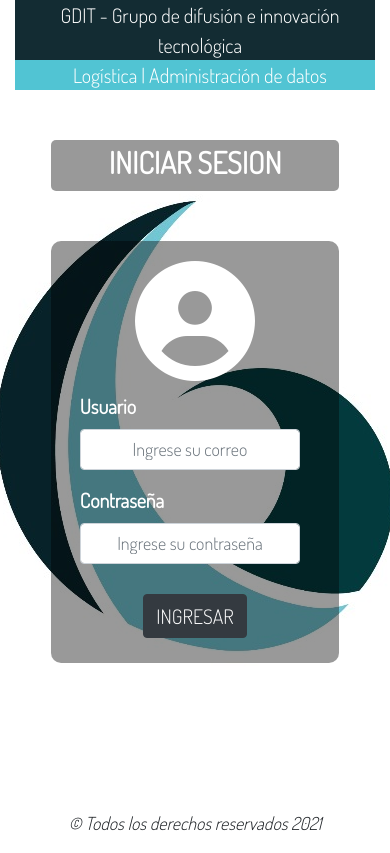
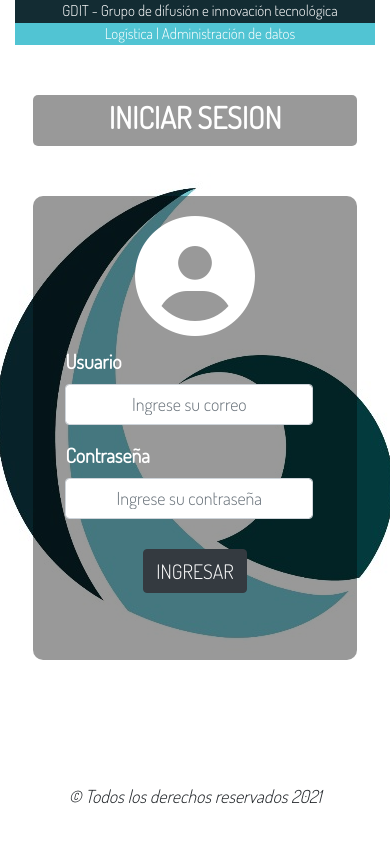
Before and after one commit to Jeffcaco/GDIT, a PHP site: page /Login/ in a window 390 px wide. After the commit the page ends 804 px from the top, so only its background shows below. Run offline with PHP 8.4, Linux system fonts and the light colour scheme; some libraries are stand-ins or nearby versions.

Commit message:
version 2

```diff
--- a/Login/estilos.css
+++ b/Login/estilos.css
@@ -71,16 +71,16 @@
 
 @media	(max-width: 980px){
     .a{
-        font-size: 20px;
+        font-size: 15px;
         text-align: center;
     }
     .b{
-        font-size: 20px;
+        font-size: 15px;
         text-align: center;
     }
     .titulo{
-        width: 80%;
-        margin-left: 10%;
+        width: 90%;
+        margin-left: 5%;
         margin-top: 50px;
         height: 6vh;
         border-radius: 5px;
@@ -91,10 +91,10 @@
         font-weight: bold;
     }
     .login{
-        width: 80%;
-        margin-left: 10%;
+        width: 90%;
+        margin-left: 5%;
         margin-top: 50px;
-        height: 50vh;
+        height: 55vh;
         border-radius: 10px;
         background: rgba(0,0,0,0.4);
         color: #fff !important;
--- a/Login/index.php
+++ b/Login/index.php
@@ -97,7 +97,7 @@
         </form>
 		</div>
     <div class="auxiliar">
-      ss<br>ss<br>ss<br><br><br>
+      ss<br>ss<br>ss<br><br>
     </div>
 	</main>
 
```
